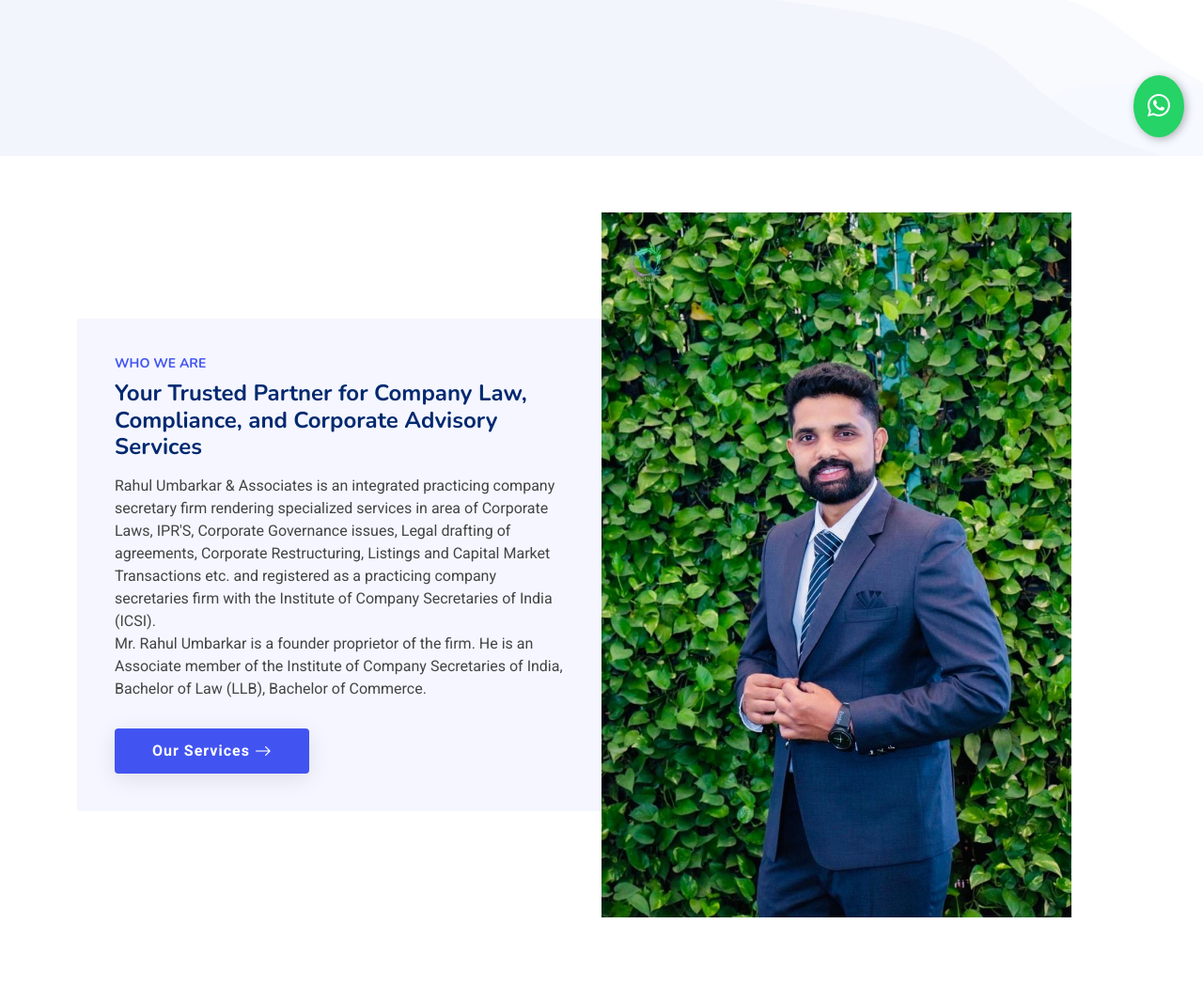
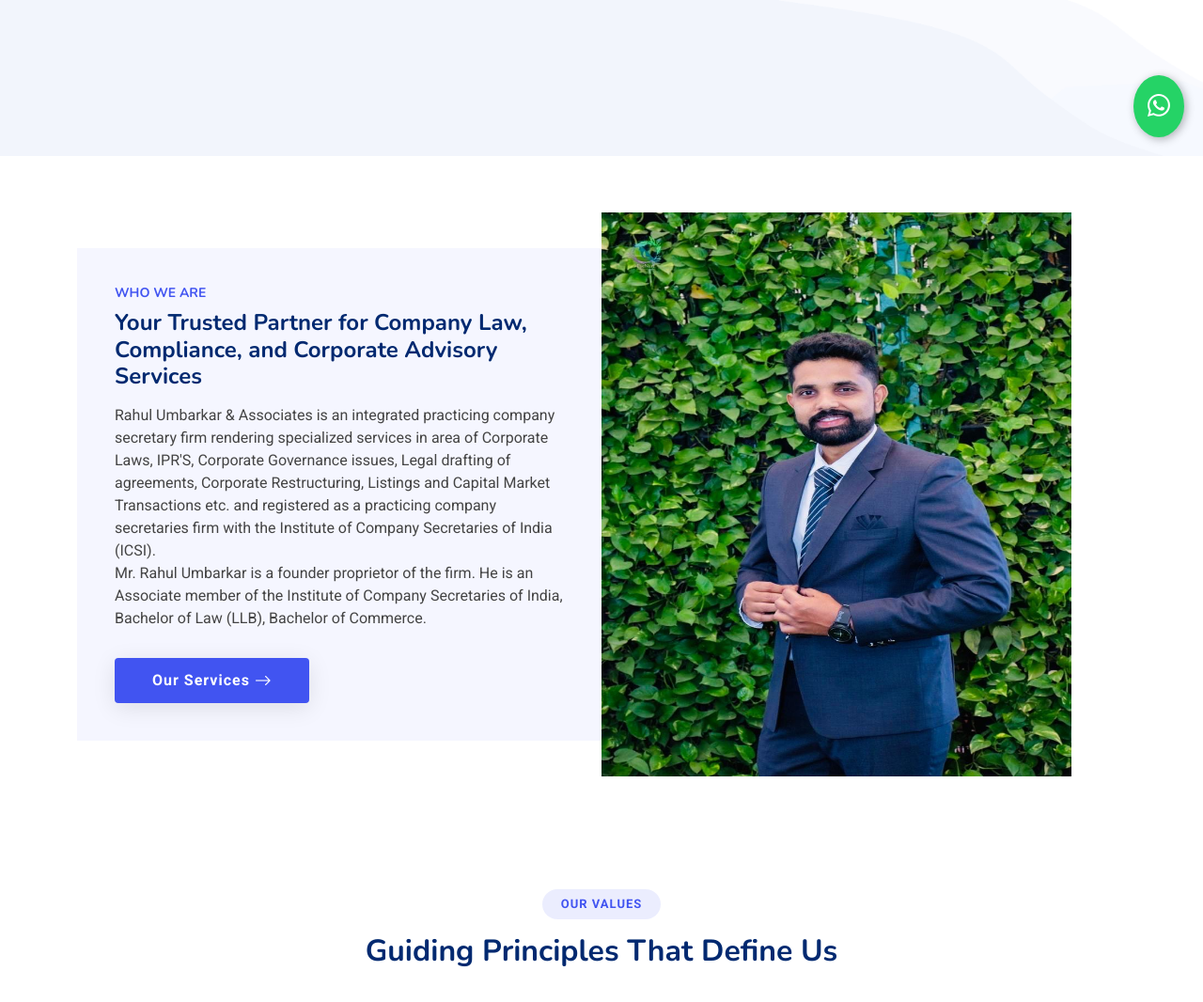
Before and after one commit to samarth1011/cs_portal, a Django app: page / in a window 1280 px wide. Shown: the part 634-1700 px from the top of the page at 94% size. Run offline with Django 5.2, Linux system fonts and the light colour scheme; data comes from the database, SQL or seed files in the repository; some libraries are stand-ins or nearby versions.

Commit message:
weifjwef

```diff
--- a/rahulumbarkar/templates/rahulumbarkar/index.html
+++ b/rahulumbarkar/templates/rahulumbarkar/index.html
@@ -158,7 +158,7 @@
         </div>
 
         <div class="col-lg-6 d-flex align-items-center" data-aos="zoom-out" data-aos-delay="200">
-          <img height="500" width="500" src="{% static 'assets/img/rahul_umbarkar.jpeg' %}" class="img-fluid" alt="Company Secretarial Services Image">
+          <img  style="height: 600px;" height="500" width="500" src="{% static 'assets/img/rahul_umbarkar.jpeg' %}" class="img-fluid" alt="Company Secretarial Services Image">
         </div>
 
       </div>
```
